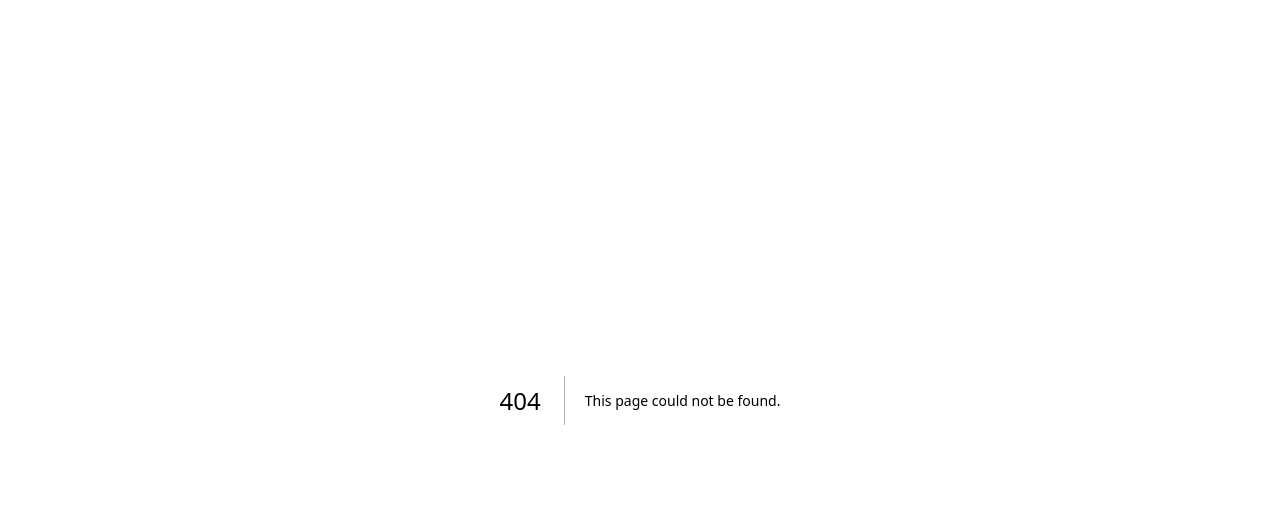
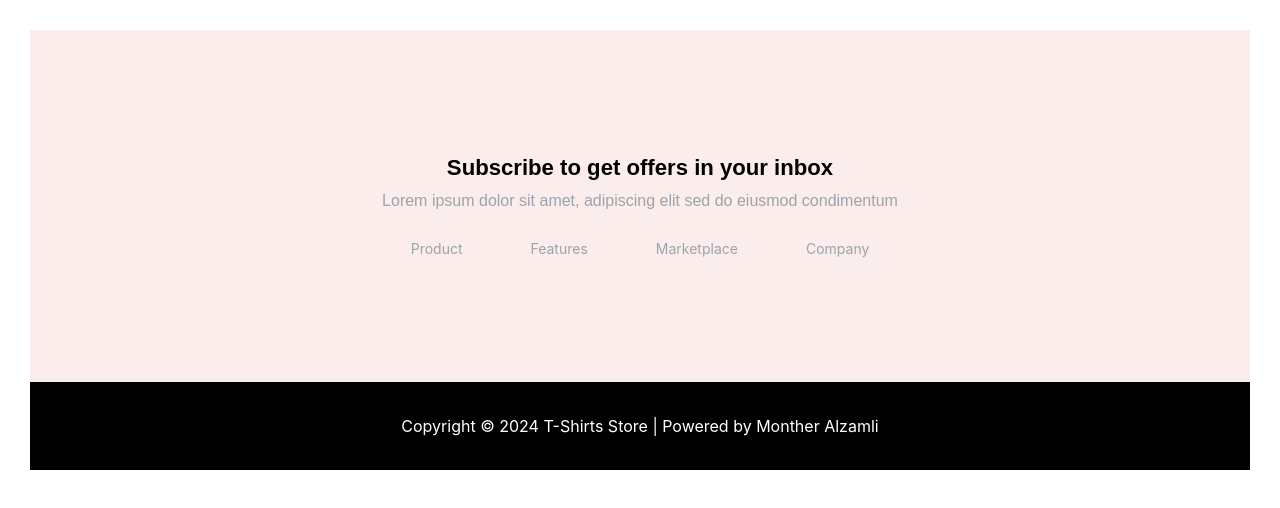
Before and after one commit to MontherIsmail/E-Commerce, a Next.js app in the folder client/: page /components/Footer in a window 1280 px wide. Before the commit this address had no page. Shown: the top 508 px of the page. Built offline with nearby package versions, Linux system fonts and the light colour scheme.

Commit message:
create footer ui Relates #50

```diff
--- /dev/null
+++ b/client/pages/components/Footer.tsx
@@ -0,0 +1,84 @@
+import React from "react";
+
+const navigation = [
+  { name: "Product", href: "#" },
+  { name: "Features", href: "#" },
+  { name: "Marketplace", href: "#" },
+  { name: "Company", href: "#" },
+];
+
+const Footer = () => {
+  return (
+    <div className="footer-style">
+      <div className="footer-info-style">
+        <h3>Subscribe to get offers in your inbox</h3>
+        <p className="footer-info-desc text-gray-400">
+          Lorem ipsum dolor sit amet, adipiscing elit sed do eiusmod condimentum
+        </p>
+        <div className="lg:flex lg:gap-x-12">
+          {navigation.map((item) => (
+            <a
+              key={item.name}
+              href={item.href}
+              className="text-sm leading-6 text-gray-400"
+            >
+              {item.name}
+            </a>
+          ))}
+        </div>
+      </div>
+      <div className="Copyright">
+        <p>Copyright © 2024 T-Shirts Store | Powered by Monther Alzamli</p>
+      </div>
+      <style jsx>{`
+        .footer-style {
+          padding: 30px;
+          height: 500px;
+        }
+        .footer-info-style {
+          background-color: #faedeb;
+          height: 80%;
+          display: flex;
+          justify-content: center;
+          align-items: center;
+          flex-direction: column;
+        }
+        h3 {
+          font-size: 1.3846153846154rem;
+          font-weight: 600;
+          font-family: "Poppins", sans-serif;
+          margin-bottom: 10px;
+        }
+        .footer-info-desc {
+          line-height: 0.9;
+          font-size: 0.1;
+          margin-bottom: 1.75em;
+          font-family: "Poppins", sans-serif;
+        }
+        a {
+          margin: 0 10px;
+        }
+        .Copyright {
+          background-color: #000;
+          height: 20%;
+          color: #fff;
+          display: flex;
+          justify-content: center;
+          align-items: center;
+        }
+        @media (max-width: 640px) {
+          .footer-style {
+            padding: 15px;
+            height: 350px;
+            text-align: center;
+          }
+        p{
+            font-size: 0.7rem;
+        }
+        }
+      `}</style>
+    </div>
+  );
+};
+
+export default Footer;
--- a/client/pages/components/index.ts
+++ b/client/pages/components/index.ts
@@ -1,6 +1,7 @@
 import Catigories from "./Categories";
 import CollectionSample from "./CollectionSample";
 import CustomButton from "./CustomButton";
+import Footer from "./Footer";
 import Navbar from "./Navbar";
 import Popular from "./Popular";
 import Promo from "./Promo";
@@ -14,4 +15,5 @@ export {
   Quickview,
   CollectionSample,
   Catigories,
+  Footer
 };
--- a/client/pages/index.tsx
+++ b/client/pages/index.tsx
@@ -4,6 +4,7 @@ import {
   Promo,
   CollectionSample,
   Catigories,
+  Footer,
 } from "./components";
 
 export default function Home() {
@@ -14,6 +15,7 @@ export default function Home() {
       <Popular />
       <CollectionSample />
       <Catigories />
+      <Footer />
     </div>
   );
 }
```
